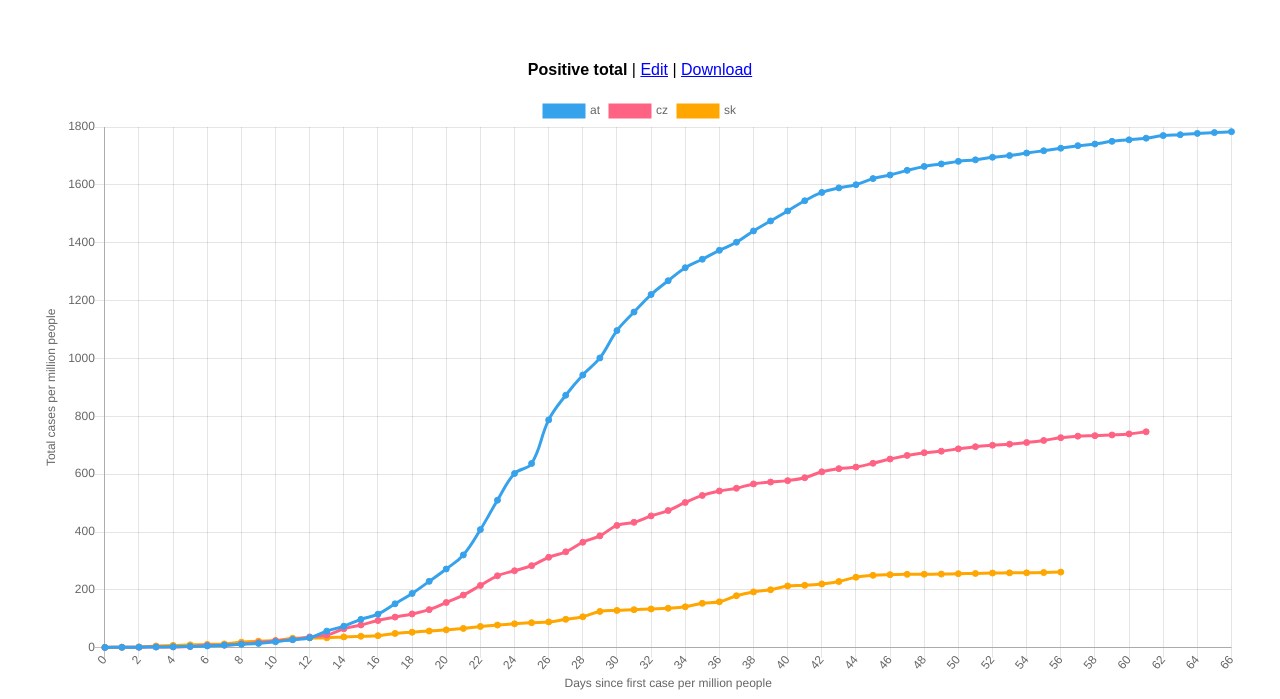
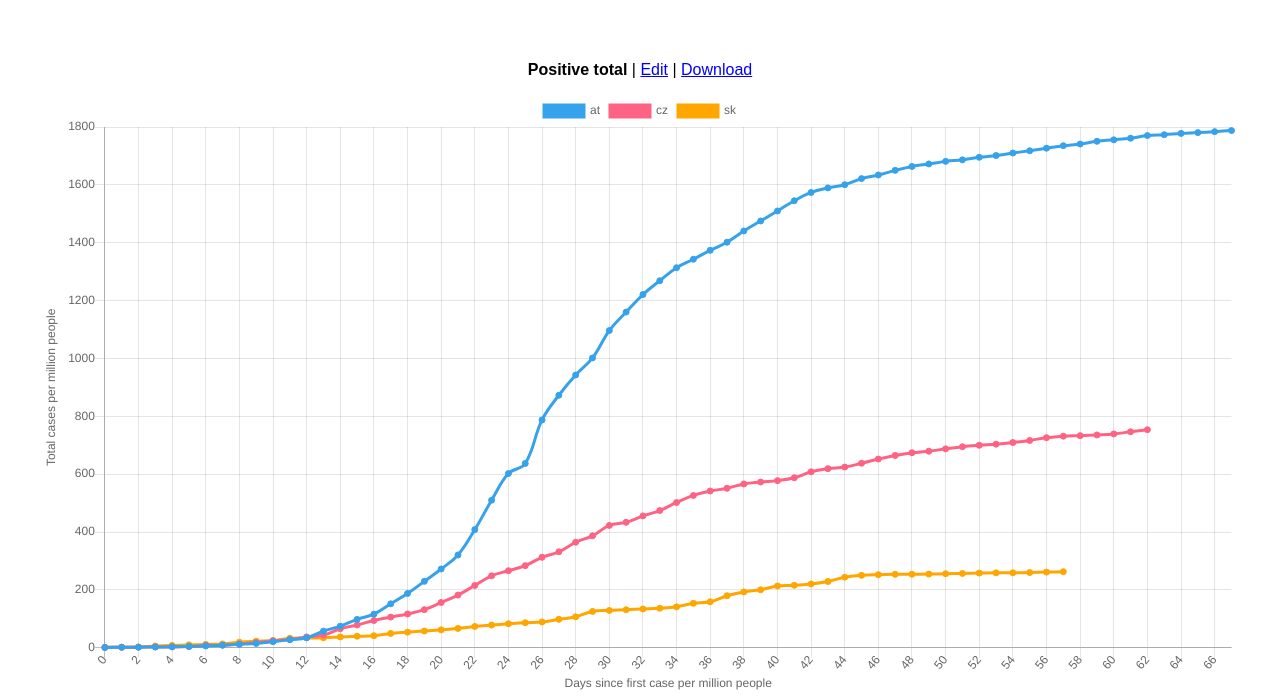
Before and after one commit to qsmd/covid19slovakia, a website with bundled scripts: page docs/index.html in a window 1280 px wide. Shown: the part 101-800 px from the top of the page. Built offline with nearby package versions, Linux system fonts and the light colour scheme.

Commit message:
Data update

```diff
--- a/docs/data/cases.js
+++ b/docs/data/cases.js
@@ -5,33 +5,33 @@
 /* eslint-disable object-curly-spacing */
 
 export const CASES = [
-  {id:'at',name:'Austria',population:8772865,first:'25.2.20',days:[2,2,3,3,9,14,18,21,29,41,55,79,104,131,182,246,302,504,655,860,1018,1332,1646,2013,2388,2814,3582,4474,5283,5588,6909,7657,8271,8788,9618,10180,10711,11129,11524,11781,12051,12297,12639,12942,13244,13555,13806,13945,14041,14226,14336,14476,14595,14671,14749,14795,14873,14925,15002,15071,15148,15225,15274,15357,15402,15452,15531,15558,15597,15621,15650]},
-  {id:'cz',name:'Czechia',population:10578820,first:'1.3.20',days:[3,3,5,8,12,18,19,31,31,41,91,94,141,189,253,298,396,464,694,833,995,1120,1236,1394,1654,1925,2279,2631,2817,3001,3308,3508,3858,4091,4472,4587,4822,5017,5312,5569,5732,5831,5991,6059,6111,6216,6433,6549,6606,6746,6900,7033,7132,7187,7273,7352,7404,7445,7504,7579,7682,7737,7755,7781,7819,7896]},
-  {id:'de',name:'Germany',population:82521653,first:'27.1.20',days:[1,4,4,4,5,8,10,12,12,12,12,13,13,14,14,16,16,16,16,16,16,16,16,16,16,16,16,16,16,17,27,46,48,79,130,159,196,262,482,670,799,1040,1176,1457,1908,2078,3675,4585,5795,7272,9257,12327,15320,19848,22213,24873,29056,32986,37323,43938,50871,57695,62095,66885,71808,77872,84794,91159,96092,100123,103374,107663,113296,118181,122171,124908,127854,130072,131359,134753,137698,141397,143342,145184,147065,148291,150648,153129,154999,156513,157770,158758,159912,161539,163009,164077,164967,165664,166152,167007]},
-  {id:'hu',name:'Hungary',population:9772756,first:'4.3.20',days:[2,2,2,4,7,9,9,13,13,19,30,32,39,50,58,73,85,103,131,167,187,226,261,300,343,408,447,492,525,585,623,678,733,744,817,895,980,1190,1310,1410,1458,1512,1579,1652,1763,1834,1916,1984,2098,2168,2284,2443,2443,2500,2583,2649,2727,2775,2863,2942,2998,3035,3065]},
-  {id:'it',name:'Italy',population:60589445,first:'31.1.20',days:[2,2,2,2,2,2,2,3,3,3,3,3,3,3,3,3,3,3,3,3,3,20,62,155,229,322,453,655,888,1128,1694,2036,2502,3089,3858,4636,5883,7375,9172,10149,12462,12462,17660,21157,24747,27980,31506,35713,41035,47021,53578,59138,63927,69176,74386,80589,86498,92472,97689,101739,105792,110574,115242,119827,124632,128948,132547,135586,139422,143626,147577,152271,156363,159516,162488,165155,168941,172434,175925,178972,181228,183957,187327,189973,192994,195351,197675,199414,201505,203591,205463,207428,209328,210717,211938,213013]},
-  {id:'kr',name:'Korea, South',population:51709098,first:'22.1.20',days:[1,1,2,2,3,4,4,4,4,11,12,15,15,16,19,23,24,24,25,27,28,28,28,28,28,29,30,31,31,104,204,433,602,833,977,1261,1766,2337,3150,3736,4335,5186,5621,6088,6593,7041,7314,7478,7513,7755,7869,7979,8086,8162,8236,8320,8413,8565,8652,8799,8961,8961,9037,9137,9241,9332,9478,9583,9661,9786,9887,9976,10062,10156,10237,10284,10331,10384,10423,10450,10480,10512,10537,10564,10591,10613,10635,10653,10661,10674,10683,10694,10708,10718,10728,10738,10752,10761,10765,10774,10780,10793,10801,10804,10806]},
-  {id:'no',name:'Norway',population:5367580,first:'26.2.20',days:[1,1,6,15,19,25,32,56,87,108,147,176,205,400,598,702,996,1090,1221,1333,1463,1550,1746,1914,2118,2385,2621,2863,3084,3369,3755,4015,4284,4445,4641,4863,5147,5370,5550,5687,5865,6086,6086,6211,6314,6409,6525,6603,6623,6740,6896,6937,7036,7078,7156,7191,7338,7401,7463,7499,7527,7599,7660,7710,7738,7783,7809,7847,7904,7955]},
-  {id:'pl',name:'Poland',population:37972964,first:'4.3.20',days:[1,1,5,5,11,16,22,31,49,68,103,119,177,238,251,355,425,536,634,749,901,1051,1221,1389,1638,1862,2055,2311,2554,2946,3383,3627,4102,4413,4848,5205,5575,5955,6356,6674,6934,7202,7582,7918,8379,8742,9287,9593,9856,10169,10511,10892,11273,11617,11902,12218,12640,12877,13105,13375,13693,14006,14431]},
-  {id:'sk',name:'Slovakia',population:5435343,first:'6.3.20',days:[1,1,3,3,7,10,16,32,44,54,63,72,105,123,137,178,185,186,204,216,226,269,292,314,336,363,400,426,450,471,485,534,581,682,701,715,728,742,769,835,863,977,1049,1089,1161,1173,1199,1244,1325,1360,1373,1379,1381,1384,1391,1396,1403,1407,1408,1413,1421]},
-  {id:'es',name:'Spain',population:46528966,first:'1.2.20',days:[1,1,1,1,1,1,1,1,2,2,2,2,2,2,2,2,2,2,2,2,2,2,2,2,6,13,15,32,45,84,120,165,222,259,400,500,673,1073,1695,2277,2277,5232,6391,7798,9942,11748,13910,17963,20410,25374,28768,35136,39885,49515,57786,65719,73235,80110,87956,95923,104118,112065,119199,126168,131646,136675,141942,148220,153222,158273,163027,166831,170099,172541,177644,184948,190839,191726,198674,200210,204178,208389,213024,202990,205905,207634,209465,210773,212917,213435,213435,216582,217466,218011,219329]},
-  {id:'se',name:'Sweden',population:10333456,first:'31.1.20',days:[1,1,1,1,1,1,1,1,1,1,1,1,1,1,1,1,1,1,1,1,1,1,1,1,1,1,2,7,7,12,14,15,21,35,94,101,161,203,248,355,500,599,814,961,1022,1103,1190,1279,1439,1639,1763,1934,2046,2286,2526,2840,3069,3447,3700,4028,4435,4947,5568,6131,6443,6830,7206,7693,8419,9141,9685,10151,10483,10948,11445,11927,12540,13216,13822,14385,14777,15322,16004,16755,17567,18177,18640,18926,19621,20302,21092,21520,22082,22317,22721,23216]},
-  {id:'us',name:'US',population:328239523,first:'22.1.20',days:[1,1,2,2,5,5,5,5,5,7,8,8,11,11,11,11,11,11,11,11,12,12,13,13,13,13,13,13,13,13,15,15,15,51,51,57,58,60,68,74,98,118,149,217,262,402,518,583,959,1281,1663,2179,2727,3499,4632,6421,7783,13747,19273,25600,33276,43843,53736,65778,83836,101657,121465,140909,161831,188172,213242,243622,275367,308650,336802,366317,397121,428654,462780,496535,526396,555313,580619,607670,636350,667592,699706,732197,758809,784326,811865,840351,869170,905358,938154,965785,988197,1012582,1039909,1069424,1103461,1132539,1158040,1180375,1204351]},
+  {id:'at',name:'Austria',population:8772865,first:'25.2.20',days:[2,2,3,3,9,14,18,21,29,41,55,79,104,131,182,246,302,504,655,860,1018,1332,1646,2013,2388,2814,3582,4474,5283,5588,6909,7657,8271,8788,9618,10180,10711,11129,11524,11781,12051,12297,12639,12942,13244,13555,13806,13945,14041,14226,14336,14476,14595,14671,14749,14795,14873,14925,15002,15071,15148,15225,15274,15357,15402,15452,15531,15558,15597,15621,15650,15684]},
+  {id:'cz',name:'Czechia',population:10578820,first:'1.3.20',days:[3,3,5,8,12,18,19,31,31,41,91,94,141,189,253,298,396,464,694,833,995,1120,1236,1394,1654,1925,2279,2631,2817,3001,3308,3508,3858,4091,4472,4587,4822,5017,5312,5569,5732,5831,5991,6059,6111,6216,6433,6549,6606,6746,6900,7033,7132,7187,7273,7352,7404,7445,7504,7579,7682,7737,7755,7781,7819,7896,7974]},
+  {id:'de',name:'Germany',population:82521653,first:'27.1.20',days:[1,4,4,4,5,8,10,12,12,12,12,13,13,14,14,16,16,16,16,16,16,16,16,16,16,16,16,16,16,17,27,46,48,79,130,159,196,262,482,670,799,1040,1176,1457,1908,2078,3675,4585,5795,7272,9257,12327,15320,19848,22213,24873,29056,32986,37323,43938,50871,57695,62095,66885,71808,77872,84794,91159,96092,100123,103374,107663,113296,118181,122171,124908,127854,130072,131359,134753,137698,141397,143342,145184,147065,148291,150648,153129,154999,156513,157770,158758,159912,161539,163009,164077,164967,165664,166152,167007,168162]},
+  {id:'hu',name:'Hungary',population:9772756,first:'4.3.20',days:[2,2,2,4,7,9,9,13,13,19,30,32,39,50,58,73,85,103,131,167,187,226,261,300,343,408,447,492,525,585,623,678,733,744,817,895,980,1190,1310,1410,1458,1512,1579,1652,1763,1834,1916,1984,2098,2168,2284,2443,2443,2500,2583,2649,2727,2775,2863,2942,2998,3035,3065,3111]},
+  {id:'it',name:'Italy',population:60589445,first:'31.1.20',days:[2,2,2,2,2,2,2,3,3,3,3,3,3,3,3,3,3,3,3,3,3,20,62,155,229,322,453,655,888,1128,1694,2036,2502,3089,3858,4636,5883,7375,9172,10149,12462,12462,17660,21157,24747,27980,31506,35713,41035,47021,53578,59138,63927,69176,74386,80589,86498,92472,97689,101739,105792,110574,115242,119827,124632,128948,132547,135586,139422,143626,147577,152271,156363,159516,162488,165155,168941,172434,175925,178972,181228,183957,187327,189973,192994,195351,197675,199414,201505,203591,205463,207428,209328,210717,211938,213013,214457]},
+  {id:'kr',name:'Korea, South',population:51709098,first:'22.1.20',days:[1,1,2,2,3,4,4,4,4,11,12,15,15,16,19,23,24,24,25,27,28,28,28,28,28,29,30,31,31,104,204,433,602,833,977,1261,1766,2337,3150,3736,4335,5186,5621,6088,6593,7041,7314,7478,7513,7755,7869,7979,8086,8162,8236,8320,8413,8565,8652,8799,8961,8961,9037,9137,9241,9332,9478,9583,9661,9786,9887,9976,10062,10156,10237,10284,10331,10384,10423,10450,10480,10512,10537,10564,10591,10613,10635,10653,10661,10674,10683,10694,10708,10718,10728,10738,10752,10761,10765,10774,10780,10793,10801,10804,10806,10810]},
+  {id:'no',name:'Norway',population:5367580,first:'26.2.20',days:[1,1,6,15,19,25,32,56,87,108,147,176,205,400,598,702,996,1090,1221,1333,1463,1550,1746,1914,2118,2385,2621,2863,3084,3369,3755,4015,4284,4445,4641,4863,5147,5370,5550,5687,5865,6086,6086,6211,6314,6409,6525,6603,6623,6740,6896,6937,7036,7078,7156,7191,7338,7401,7463,7499,7527,7599,7660,7710,7738,7783,7809,7847,7904,7955,7996]},
+  {id:'pl',name:'Poland',population:37972964,first:'4.3.20',days:[1,1,5,5,11,16,22,31,49,68,103,119,177,238,251,355,425,536,634,749,901,1051,1221,1389,1638,1862,2055,2311,2554,2946,3383,3627,4102,4413,4848,5205,5575,5955,6356,6674,6934,7202,7582,7918,8379,8742,9287,9593,9856,10169,10511,10892,11273,11617,11902,12218,12640,12877,13105,13375,13693,14006,14431,14740]},
+  {id:'sk',name:'Slovakia',population:5435343,first:'6.3.20',days:[1,1,3,3,7,10,16,32,44,54,63,72,105,123,137,178,185,186,204,216,226,269,292,314,336,363,400,426,450,471,485,534,581,682,701,715,728,742,769,835,863,977,1049,1089,1161,1173,1199,1244,1325,1360,1373,1379,1381,1384,1391,1396,1403,1407,1408,1413,1421,1429]},
+  {id:'es',name:'Spain',population:46528966,first:'1.2.20',days:[1,1,1,1,1,1,1,1,2,2,2,2,2,2,2,2,2,2,2,2,2,2,2,2,6,13,15,32,45,84,120,165,222,259,400,500,673,1073,1695,2277,2277,5232,6391,7798,9942,11748,13910,17963,20410,25374,28768,35136,39885,49515,57786,65719,73235,80110,87956,95923,104118,112065,119199,126168,131646,136675,141942,148220,153222,158273,163027,166831,170099,172541,177644,184948,190839,191726,198674,200210,204178,208389,213024,202990,205905,207634,209465,210773,212917,213435,213435,216582,217466,218011,219329,220325]},
+  {id:'se',name:'Sweden',population:10333456,first:'31.1.20',days:[1,1,1,1,1,1,1,1,1,1,1,1,1,1,1,1,1,1,1,1,1,1,1,1,1,1,2,7,7,12,14,15,21,35,94,101,161,203,248,355,500,599,814,961,1022,1103,1190,1279,1439,1639,1763,1934,2046,2286,2526,2840,3069,3447,3700,4028,4435,4947,5568,6131,6443,6830,7206,7693,8419,9141,9685,10151,10483,10948,11445,11927,12540,13216,13822,14385,14777,15322,16004,16755,17567,18177,18640,18926,19621,20302,21092,21520,22082,22317,22721,23216,23918]},
+  {id:'us',name:'US',population:328239523,first:'22.1.20',days:[1,1,2,2,5,5,5,5,5,7,8,8,11,11,11,11,11,11,11,11,12,12,13,13,13,13,13,13,13,13,15,15,15,51,51,57,58,60,68,74,98,118,149,217,262,402,518,583,959,1281,1663,2179,2727,3499,4632,6421,7783,13747,19273,25600,33276,43843,53736,65778,83836,101657,121465,140909,161831,188172,213242,243622,275367,308650,336802,366317,397121,428654,462780,496535,526396,555313,580619,607670,636350,667592,699706,732197,758809,784326,811865,840351,869170,905358,938154,965785,988197,1012582,1039909,1069424,1103461,1132539,1158040,1180375,1204351,1228603]},
 ];
 
 export const CASES_ACTIVE = [
-  {id:'at',name:'Austria',population:8772865,first:'25.2.20',days:[2,2,3,3,9,14,18,21,29,41,55,79,104,129,178,242,297,497,648,853,1009,1328,1633,1998,2373,2797,3557,4444,5246,5549,6748,7374,7978,8223,8874,8957,9129,9222,9334,9088,8849,8614,8350,8157,7709,7172,6865,6608,6330,6209,5845,5080,4460,4014,3796,3694,3411,3087,2786,2669,2509,2401,2363,2208,2043,1961,1832,1782,1771,1705,1582]},
-  {id:'cz',name:'Czechia',population:10578820,first:'1.3.20',days:[3,3,5,8,12,18,19,31,31,41,91,94,141,189,253,295,393,461,691,829,989,1113,1229,1381,1638,1906,2259,2609,2790,2953,3232,3408,3747,3966,4335,4424,4623,4757,4980,5156,5267,5291,5389,5397,5308,5231,5292,5202,5198,5262,5147,5079,4935,4825,4688,4681,4639,4396,4329,4244,4132,4125,4049,3946,3760,3633]},
-  {id:'de',name:'Germany',population:82521653,first:'27.1.20',days:[1,4,4,4,5,8,10,12,12,12,12,13,13,14,14,16,16,15,15,15,15,15,4,4,4,2,2,2,2,3,12,30,32,63,114,143,180,246,466,653,781,1022,1156,1437,1880,2050,3622,4530,5738,7188,9166,12194,15163,19601,21896,24513,28667,29586,33570,37998,43871,48781,52351,52740,54933,58252,61247,65309,68248,69839,72864,69566,64647,63167,65491,64772,64532,62578,59865,58349,56646,53931,53483,52598,50703,48058,45969,44254,39439,40836,39794,38132,36198,34672,32886,30441,29155,28198,26459,24914]},
-  {id:'hu',name:'Hungary',population:9772756,first:'4.3.20',days:[2,2,2,4,7,9,9,13,13,19,29,30,37,47,55,70,80,92,109,144,157,195,223,256,298,361,398,439,465,522,554,588,633,639,699,743,818,1001,1110,1193,1229,1268,1253,1311,1400,1431,1477,1518,1598,1648,1655,1723,1723,1743,1805,1842,1891,1882,1931,1982,2029,2054,1993]},
-  {id:'it',name:'Italy',population:60589445,first:'31.1.20',days:[2,2,2,2,2,2,2,3,3,3,3,3,3,3,3,3,3,3,3,3,3,19,59,150,221,311,438,593,821,1053,1577,1835,2263,2706,3296,3916,5061,6387,7985,8794,10590,10590,14955,17750,20603,23073,26062,28710,33190,38549,42681,46638,50826,54030,57521,62013,66414,70065,73880,75528,77635,80572,83049,85388,88274,91246,93187,94067,95262,96877,98273,100269,102253,103616,104291,105418,106607,106962,107771,108257,108237,107709,107699,106848,106527,105847,106103,105813,105205,104657,101551,100943,100704,100179,99980,98467]},
-  {id:'kr',name:'Korea, South',population:51709098,first:'22.1.20',days:[1,1,2,2,3,4,4,4,4,11,12,15,15,16,19,23,23,23,22,24,25,21,21,21,19,20,20,19,19,87,186,415,578,807,945,1227,1731,2302,3107,3689,4277,5128,5545,6012,6416,6862,7146,7307,7212,7407,7470,7403,7504,7577,7024,6832,6789,6934,7018,7157,5941,5941,5410,5281,4966,4665,4523,4398,4275,4216,4155,3979,3867,3654,3591,3500,3445,3408,3246,3125,3026,2930,2873,2808,2750,2627,2576,2484,2385,2324,2233,2179,1967,1843,1769,1731,1654,1593,1459,1454,1407,1360,1332,1267,1218]},
-  {id:'no',name:'Norway',population:5367580,first:'26.2.20',days:[1,1,6,15,19,25,32,56,87,108,147,176,204,399,597,701,995,1086,1217,1329,1459,1543,1738,1906,2110,2377,2610,2845,3064,3349,3730,3985,4252,4401,4589,4806,5065,5279,5456,5584,5757,5965,5953,6071,6169,6258,6365,6437,6452,6558,6712,6744,6840,6881,6943,6977,7119,7175,7232,7266,7294,7362,7422,7471,7496,7541,7566,7604,7658,7708]},
-  {id:'pl',name:'Poland',population:37972964,first:'4.3.20',days:[1,1,5,5,11,16,22,31,48,66,100,116,160,220,233,349,419,530,626,740,890,1030,1198,1366,1613,1833,2017,2271,2464,2833,3256,3432,3874,4144,4528,4824,5117,5456,5773,6003,6202,6321,6628,6830,7181,7414,7887,8080,8158,8230,8317,8454,8623,8817,8874,8967,8991,8997,8963,8949,9070,9213,9435]},
-  {id:'sk',name:'Slovakia',population:5435343,first:'6.3.20',days:[1,1,3,3,7,10,16,32,44,54,63,72,104,122,136,177,178,179,197,209,224,267,290,312,329,360,396,420,439,460,474,524,566,664,676,690,703,717,660,720,706,802,865,865,920,909,927,946,1022,988,970,967,960,941,885,849,822,775,765,745,655]},
-  {id:'es',name:'Spain',population:46528966,first:'1.2.20',days:[1,1,1,1,1,1,1,1,2,2,2,2,2,2,0,0,0,0,0,0,0,0,0,0,4,11,13,30,43,82,118,162,218,254,393,460,626,1013,1628,2040,2039,4906,5679,6992,9070,10187,12206,16026,17779,21874,24421,30250,33283,40501,46406,51224,54968,58598,63460,68200,72084,74974,77488,80002,80925,82897,84689,85407,85610,86524,87312,87231,87616,86981,88083,90836,96040,96886,100864,98771,100382,100757,101617,88111,87295,86072,85069,84403,79695,76842,76842,74234,73300,71240,70230]},
-  {id:'se',name:'Sweden',population:10333456,first:'31.1.20',days:[1,1,1,1,1,1,1,1,1,1,1,1,1,1,1,1,1,1,1,1,1,1,1,1,1,1,2,7,7,12,14,15,21,35,94,101,161,203,247,354,498,597,812,958,1018,1096,1182,1268,1412,1607,1727,1897,2005,2234,2448,2747,2948,3326,3574,3866,4239,4605,5157,5568,5865,6224,6524,6897,7527,8143,8434,8883,9203,9648,10031,10343,10657,11266,11761,12295,12647,13007,13517,14184,14410,14980,15441,15647,16261,16835,17501,17862,18408,18633,15878,16288]},
-  {id:'us',name:'US',population:328239523,first:'22.1.20',days:[1,1,2,2,5,5,5,5,5,7,8,8,11,11,11,11,11,11,8,8,9,9,10,10,10,10,10,10,10,10,10,10,10,46,45,51,52,53,60,66,85,104,131,198,241,378,490,554,923,1237,1610,2118,2657,3414,4516,6271,7514,13368,18777,24982,32512,42879,52380,64101,81429,98523,117662,134824,151995,175781,198267,226700,256414,283143,306979,332842,359167,386825,417115,445412,470784,496239,509267,529645,551520,578062,603750,627604,647527,669338,691575,715573,739243,754786,784027,803916,820514,838291,858222,852481,874503,890788,910206,924273,943496]},
+  {id:'at',name:'Austria',population:8772865,first:'25.2.20',days:[2,2,3,3,9,14,18,21,29,41,55,79,104,129,178,242,297,497,648,853,1009,1328,1633,1998,2373,2797,3557,4444,5246,5549,6748,7374,7978,8223,8874,8957,9129,9222,9334,9088,8849,8614,8350,8157,7709,7172,6865,6608,6330,6209,5845,5080,4460,4014,3796,3694,3411,3087,2786,2669,2509,2401,2363,2208,2043,1961,1832,1782,1771,1705,1582,1437]},
+  {id:'cz',name:'Czechia',population:10578820,first:'1.3.20',days:[3,3,5,8,12,18,19,31,31,41,91,94,141,189,253,295,393,461,691,829,989,1113,1229,1381,1638,1906,2259,2609,2790,2953,3232,3408,3747,3966,4335,4424,4623,4757,4980,5156,5267,5291,5389,5397,5308,5231,5292,5202,5198,5262,5147,5079,4935,4825,4688,4681,4639,4396,4329,4244,4132,4125,4049,3946,3760,3633,3507]},
+  {id:'de',name:'Germany',population:82521653,first:'27.1.20',days:[1,4,4,4,5,8,10,12,12,12,12,13,13,14,14,16,16,15,15,15,15,15,4,4,4,2,2,2,2,3,12,30,32,63,114,143,180,246,466,653,781,1022,1156,1437,1880,2050,3622,4530,5738,7188,9166,12194,15163,19601,21896,24513,28667,29586,33570,37998,43871,48781,52351,52740,54933,58252,61247,65309,68248,69839,72864,69566,64647,63167,65491,64772,64532,62578,59865,58349,56646,53931,53483,52598,50703,48058,45969,44254,39439,40836,39794,38132,36198,34672,32886,30441,29155,28198,26459,24914,20987]},
+  {id:'hu',name:'Hungary',population:9772756,first:'4.3.20',days:[2,2,2,4,7,9,9,13,13,19,29,30,37,47,55,70,80,92,109,144,157,195,223,256,298,361,398,439,465,522,554,588,633,639,699,743,818,1001,1110,1193,1229,1268,1253,1311,1400,1431,1477,1518,1598,1648,1655,1723,1723,1743,1805,1842,1891,1882,1931,1982,2029,2054,1993,1979]},
+  {id:'it',name:'Italy',population:60589445,first:'31.1.20',days:[2,2,2,2,2,2,2,3,3,3,3,3,3,3,3,3,3,3,3,3,3,19,59,150,221,311,438,593,821,1053,1577,1835,2263,2706,3296,3916,5061,6387,7985,8794,10590,10590,14955,17750,20603,23073,26062,28710,33190,38549,42681,46638,50826,54030,57521,62013,66414,70065,73880,75528,77635,80572,83049,85388,88274,91246,93187,94067,95262,96877,98273,100269,102253,103616,104291,105418,106607,106962,107771,108257,108237,107709,107699,106848,106527,105847,106103,105813,105205,104657,101551,100943,100704,100179,99980,98467,91528]},
+  {id:'kr',name:'Korea, South',population:51709098,first:'22.1.20',days:[1,1,2,2,3,4,4,4,4,11,12,15,15,16,19,23,23,23,22,24,25,21,21,21,19,20,20,19,19,87,186,415,578,807,945,1227,1731,2302,3107,3689,4277,5128,5545,6012,6416,6862,7146,7307,7212,7407,7470,7403,7504,7577,7024,6832,6789,6934,7018,7157,5941,5941,5410,5281,4966,4665,4523,4398,4275,4216,4155,3979,3867,3654,3591,3500,3445,3408,3246,3125,3026,2930,2873,2808,2750,2627,2576,2484,2385,2324,2233,2179,1967,1843,1769,1731,1654,1593,1459,1454,1407,1360,1332,1267,1218,1135]},
+  {id:'no',name:'Norway',population:5367580,first:'26.2.20',days:[1,1,6,15,19,25,32,56,87,108,147,176,204,399,597,701,995,1086,1217,1329,1459,1543,1738,1906,2110,2377,2610,2845,3064,3349,3730,3985,4252,4401,4589,4806,5065,5279,5456,5584,5757,5965,5953,6071,6169,6258,6365,6437,6452,6558,6712,6744,6840,6881,6943,6977,7119,7175,7232,7266,7294,7362,7422,7471,7496,7541,7566,7604,7658,7708,7748]},
+  {id:'pl',name:'Poland',population:37972964,first:'4.3.20',days:[1,1,5,5,11,16,22,31,48,66,100,116,160,220,233,349,419,530,626,740,890,1030,1198,1366,1613,1833,2017,2271,2464,2833,3256,3432,3874,4144,4528,4824,5117,5456,5773,6003,6202,6321,6628,6830,7181,7414,7887,8080,8158,8230,8317,8454,8623,8817,8874,8967,8991,8997,8963,8949,9070,9213,9435,9352]},
+  {id:'sk',name:'Slovakia',population:5435343,first:'6.3.20',days:[1,1,3,3,7,10,16,32,44,54,63,72,104,122,136,177,178,179,197,209,224,267,290,312,329,360,396,420,439,460,474,524,566,664,676,690,703,717,660,720,706,802,865,865,920,909,927,946,1022,988,970,967,960,941,885,849,822,775,765,745,655,642]},
+  {id:'es',name:'Spain',population:46528966,first:'1.2.20',days:[1,1,1,1,1,1,1,1,2,2,2,2,2,2,0,0,0,0,0,0,0,0,0,0,4,11,13,30,43,82,118,162,218,254,393,460,626,1013,1628,2040,2039,4906,5679,6992,9070,10187,12206,16026,17779,21874,24421,30250,33283,40501,46406,51224,54968,58598,63460,68200,72084,74974,77488,80002,80925,82897,84689,85407,85610,86524,87312,87231,87616,86981,88083,90836,96040,96886,100864,98771,100382,100757,101617,88111,87295,86072,85069,84403,79695,76842,76842,74234,73300,71240,70230,68466]},
+  {id:'se',name:'Sweden',population:10333456,first:'31.1.20',days:[1,1,1,1,1,1,1,1,1,1,1,1,1,1,1,1,1,1,1,1,1,1,1,1,1,1,2,7,7,12,14,15,21,35,94,101,161,203,247,354,498,597,812,958,1018,1096,1182,1268,1412,1607,1727,1897,2005,2234,2448,2747,2948,3326,3574,3866,4239,4605,5157,5568,5865,6224,6524,6897,7527,8143,8434,8883,9203,9648,10031,10343,10657,11266,11761,12295,12647,13007,13517,14184,14410,14980,15441,15647,16261,16835,17501,17862,18408,18633,15878,16288,16903]},
+  {id:'us',name:'US',population:328239523,first:'22.1.20',days:[1,1,2,2,5,5,5,5,5,7,8,8,11,11,11,11,11,11,8,8,9,9,10,10,10,10,10,10,10,10,10,10,10,46,45,51,52,53,60,66,85,104,131,198,241,378,490,554,923,1237,1610,2118,2657,3414,4516,6271,7514,13368,18777,24982,32512,42879,52380,64101,81429,98523,117662,134824,151995,175781,198267,226700,256414,283143,306979,332842,359167,386825,417115,445412,470784,496239,509267,529645,551520,578062,603750,627604,647527,669338,691575,715573,739243,754786,784027,803916,820554,838291,858222,852481,874503,890788,910206,924273,943496,965262]},
 ];
 
 export const DEFAULT_CASES = ['sk', 'cz', 'at'];
```
Also changed, not shown: docs/index.html (+1 -1 lines).
